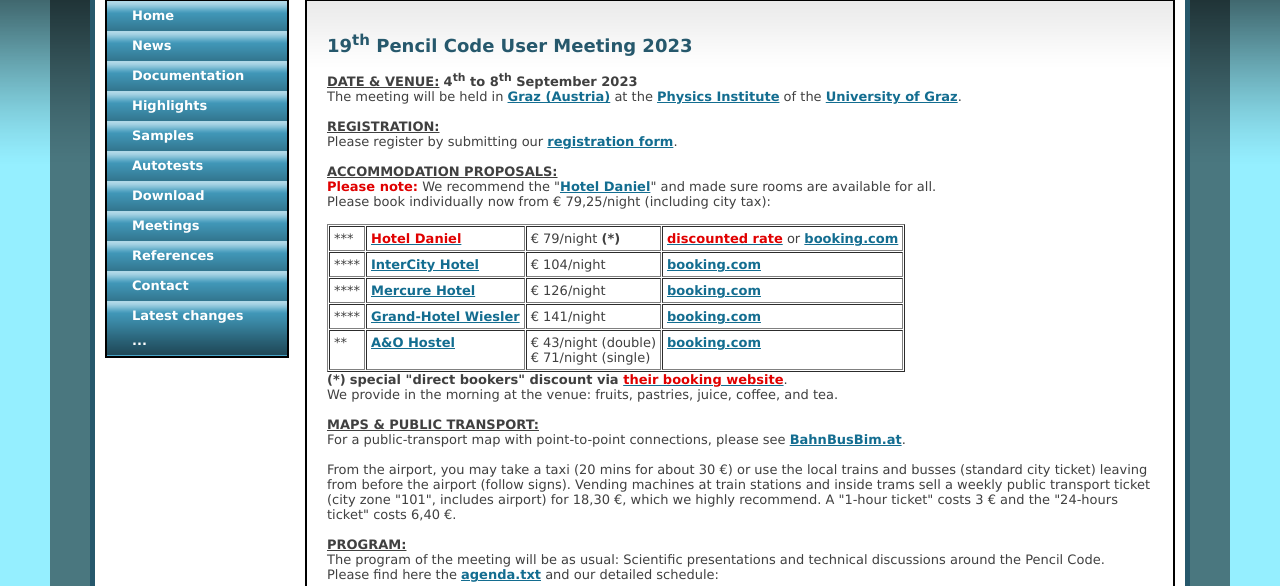
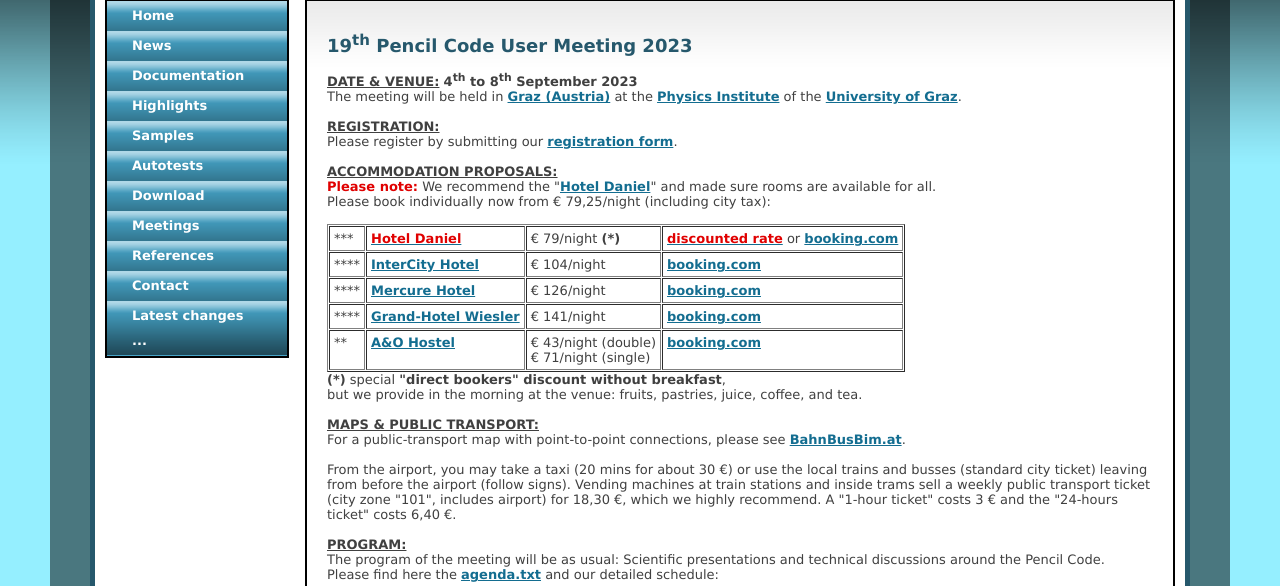
Before and after one commit to pencil-code/website, a PHP site: page /UserMeetings/2023/index.php in a window 1280 px wide. Shown: the part 97-683 px from the top of the page. Run offline with PHP 8.4, Linux system fonts and the light colour scheme.

Commit message:
Updated.

```diff
--- a/UserMeetings/2023/index.php
+++ b/UserMeetings/2023/index.php
@@ -28,8 +28,8 @@ Please register by submitting our <a href="register.php">registration form</a>.
 <tr><td>****</td><td><a href="https://www.hotelwiesler.com/en/">Grand-Hotel Wiesler</a></td><td>€ 141/night</td><td><a href="https://www.booking.com/hotel/at/grandhotelwiesler.en-gb.html?checkin=2023-09-04;checkout=2023-09-08;dest_id=-1978544;dest_type=city;group_adults=1;no_rooms=1;sb_price_type=total;type=total">booking.com</a></td></tr>
 <tr valign="top"><td>**</td><td><a href="https://www.aohostels.com/en/graz/graz-hauptbahnhof/">A&amp;O Hostel</a></td><td>€ 43/night (double)<br>€ 71/night (single)</td><td><a href="https://www.booking.com/hotel/at/a-amp-o-graz-hauptbahnhof.en-gb.html?checkin=2023-09-04;checkout=2023-09-08;dest_id=-1978544;dest_type=city;group_adults=1;no_rooms=1;sb_price_type=total;type=total">booking.com</a></td></tr>
 </table>
-<b>(*)</b> <b>special &quot;direct bookers&quot; discount via <a href="https://reservations.hoteldanielgraz.com/?_ga=o&currency=EUR&rooms=1&languageid=1&location=graz&adults=1&datein=09%2F04%2F2023&dateout=09%2F08%2F2023&identifier=#/accommodation/room"><font color="e00000">their booking website</font></a></b>.<br>
-We provide in the morning at the venue: fruits, pastries, juice, coffee, and tea.
+<b>(*)</b> special <b>&quot;direct bookers&quot; discount</a> without breakfast</b>,<br>
+but we provide in the morning at the venue: fruits, pastries, juice, coffee, and tea.
 </p>
 
 <!-- MAPS & PUBLIC TRANSPORT -->
```
